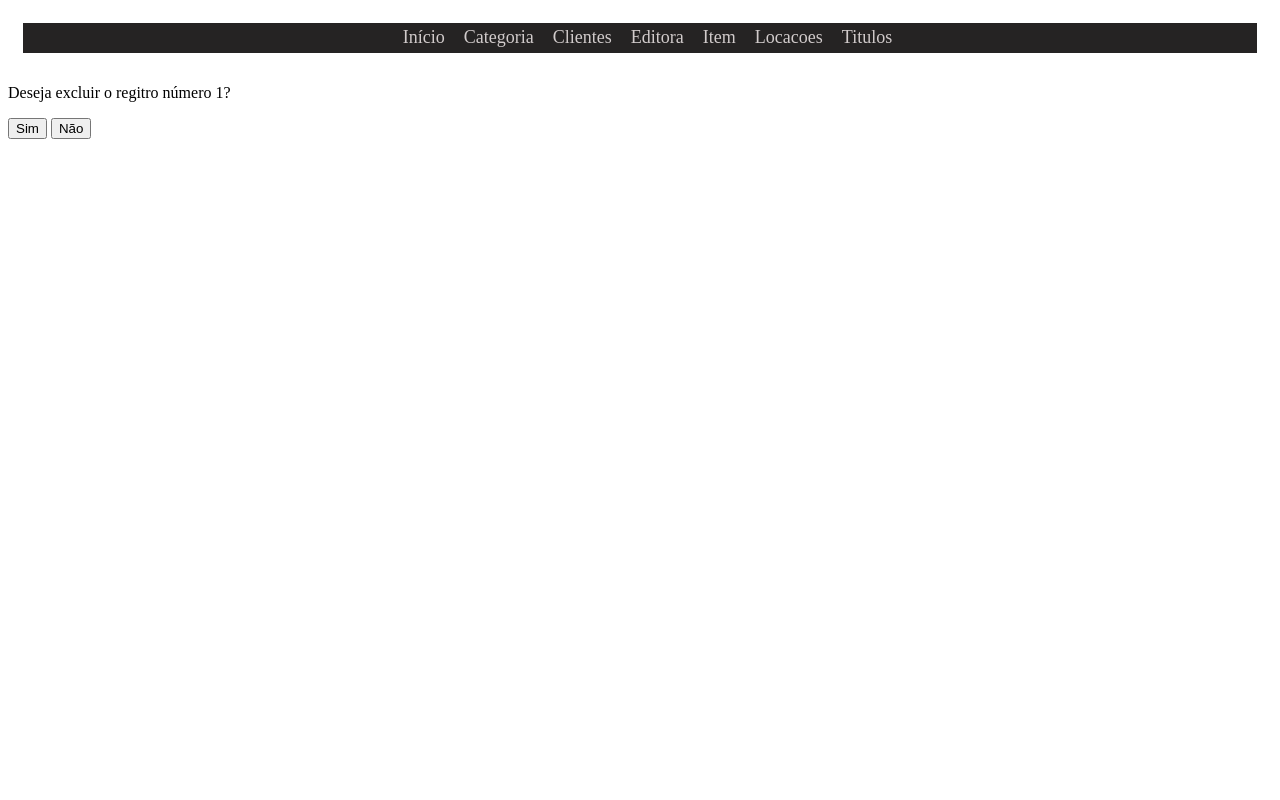
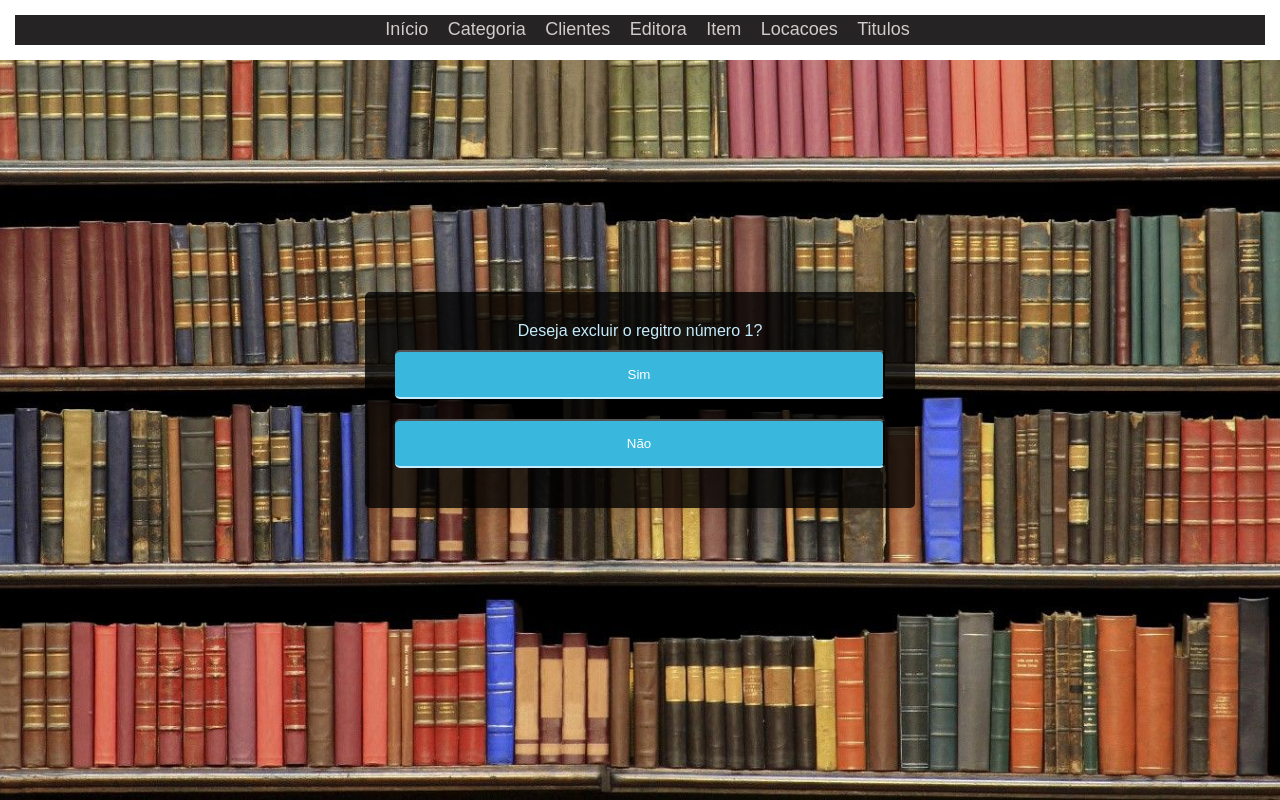
Before and after one commit to elissoncosta/TrabalhoPhp, a PHP site: page /Editora/Excluir/excluir_Editora.php?Id=1 in a window 1280 px wide. Run offline with PHP 8.4, Linux system fonts and the light colour scheme.

Commit message:
alterações

```diff
--- a/Categoria/Cadastrar/cadastrar_Categoria.php
+++ b/Categoria/Cadastrar/cadastrar_Categoria.php
@@ -36,7 +36,7 @@ include('../../conexao.php');
 					<br><br>
 
 					<label for="Class_Indic">Classificação Indicativa</label><br>
-					<select name="classificacao" id="classificacao">
+					<select name="Class_Indic" id="Class_Indic">
 						<option value="1">Livre</option>
 						<option value="2">10 Anos</option>
 						<option value="3">12 Anos</option>
@@ -44,8 +44,8 @@ include('../../conexao.php');
 						<option value="5">18 Anos</option>
 					</select><br><br>
 
+					<button class="btn" type="submit">Cadastrar</button>
 				</form>
-				<button class="btn" type="submit">Cadastrar</button>
 			</div>
 		</div>
 	</div>
--- a/Editora/Excluir/excluir_Editora.php
+++ b/Editora/Excluir/excluir_Editora.php
@@ -3,12 +3,15 @@
 
 <head>
 	<title>Excluir Editora</title>
+	<link rel="stylesheet" type="text/css" href="../../Styles/Excluir.css">
 </head>
 
 <body>
 	<?php
 	include('../../menu.php');
 	?>
+	<div class="wrapper">
+		<div class="campos">
 			<form action="excluir_Editora_db.php" method="post">
 				<?php
 				$Id = $_GET['Id'];
@@ -19,9 +22,12 @@
 
 				<p>Deseja excluir o regitro número <?php echo $Id; ?>?</p>
 
-		<button type="submit">Sim</button>
-		<a href="../Listar/listar_Editora.php"><button type="button">Não</button></a>
+				<button class="btn" type="submit">Sim</button>
+					<a href="../Listar/listar_Editora.php">
+				<button class="btn" type="button">Não</button></a>
 			</form>
+		</div>
+	</div>
 </body>
 
 </html>
--- /dev/null
+++ b/Styles/Excluir.css
@@ -0,0 +1,54 @@
+*{
+    margin: 0;
+    padding: 0;
+    box-sizing: border-box;
+    outline: none;
+    font-family: sans-serif;
+}
+
+body{
+    background: url(../Images/Biblioteca.jpg) no-repeat top center;
+    background-size: cover;
+    height: 100vh;
+}
+
+.wrapper{
+    position: absolute;
+    top: 50%;
+    transform: translateY(-50%);
+    width: 100%;
+    padding: 0 20px;
+}
+
+.campos{
+    max-width: 550px;
+    margin: 0 auto;
+    background: rgba(0,0,0,0.8);
+    padding: 30px;
+    border-radius: 5px;
+    display: flex;
+    flex-direction: column;
+    box-shadow: 0 0 10px rgba(0,0,0,0.13);
+}
+
+p{
+    color: #c5ecfd;
+    text-align: center;
+}
+
+.btn{
+    margin: 10px 0;
+    background: transparent;
+    border-left: 0;
+    border-bottom: 2px solid #c5ecfd;
+    padding: 10px;
+    color: #c5ecfd;
+    width: 100%;
+    background: #39b7dd;
+    text-align: center;
+    padding: 15px;
+    border-radius: 5px;
+    color: #fff;
+    cursor: pointer;
+    text-transform: capitalize;
+}
```
Also changed, not shown: Categoria/Alterar/alterar_Categoria.php (+15 -6 lines), Categoria/Excluir/excluir_Categoria.php (+8 -3 lines), Cliente/Cadastrar/cadastrar_clientes.php (+20 -14 lines), Cliente/Excluir/excluir_clientes.php (+9 -2 lines), Editora/Cadastrar/cadastrar_Editora.php (+15 -8 lines), Item_Locacao/Cadastrar/cadastrar_Item_Locacao.php (+5 -4 lines), Item_Locacao/Excluir/excluir_Item_Locacao.php (+8 -2 lines), Locacao/Cadastrar/cadastrar_locacoes.php (+19 -6 lines), Locacao/Excluir/excluir_locacoes.php (+8 -2 lines), Styles/cadastro.css (+17 -0 lines), Titulos/Cadastrar/cadastrar_Titulo.php (+24 -12 lines), Titulos/Excluir/excluir_Titulo.php (+7 -3 lines), Titulos/Listar/listar_Titulos.php (+3 -7 lines). Lines whose indentation alone changed are shown as unchanged.
